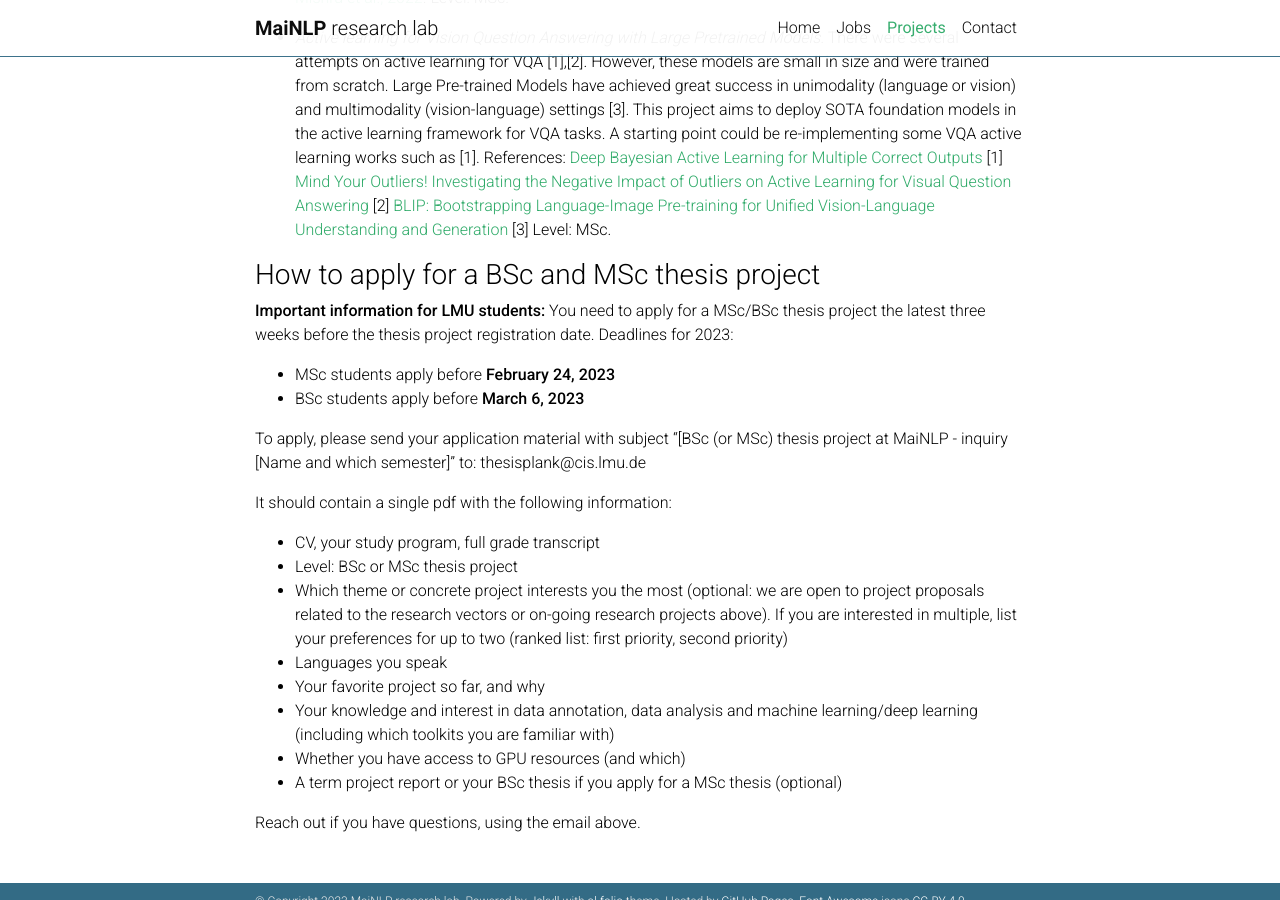
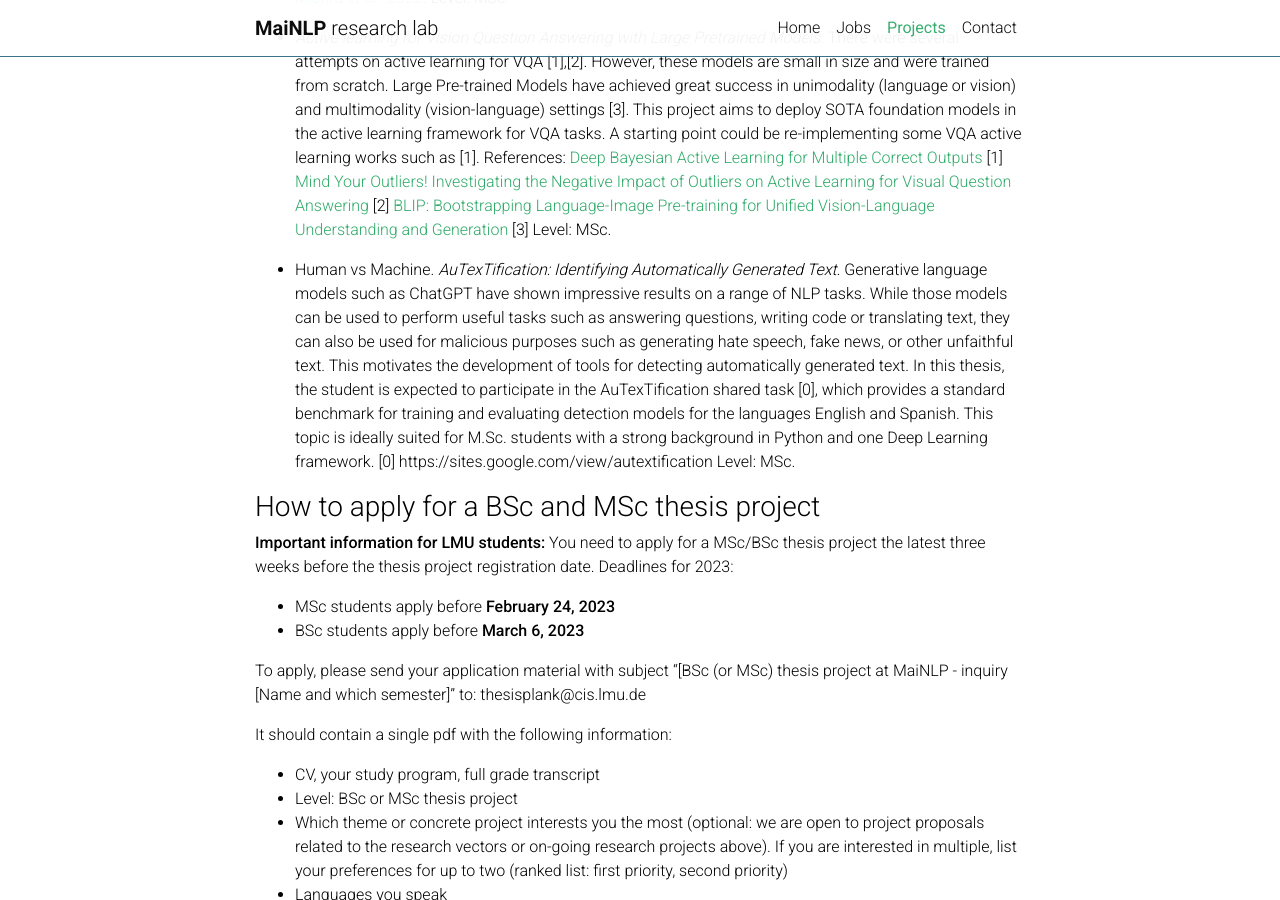
Before and after one commit to mainlp/mainlp.github.io, a Jekyll site: the page built from _pages/projects.md, in a window 1280 px wide and 900 px high, scrolled down 7139 px. Built offline with Jekyll 4.4.1, drawn with Linux system fonts in a browser that asks for light colours; emoji names are drawn with the system emoji font; comment, search, counter and statistics services are not loaded; a style sheet for code colours, icons or effects is not loaded.

Commit message:
Update projects.md

```diff
--- a/_pages/projects.md
+++ b/_pages/projects.md
@@ -154,14 +154,13 @@ Start with the CNN/DM dataset. Project can be extended to other genres and langu
 of Yes/No clues. Example: Q: Do you wanna crash on the couch? A: I gotta go home sometime. Indirect answers are natural in human dialogue, but very difficult for a conversational AI system. Build an NLP model that improves automatic understanding of indirect
 questions in English. Project can be extended to multlingual/transfer learning. Reference: [Louis et al., 2020](https://aclanthology.org/2020.emnlp-main.601/) and [Damgaard et al., 2021](https://aclanthology.org/2021.codi-main.1/)  Level: BSc or MSc.
 
-- *Does ChatGPT understand formal logic and common sense?* Problem Definition: Recent evidence has shown that large generative language models (GLMs) such as ChatGPT and you.com/chat fall short in logical reasoning. For example, “Mike’s mum had 4 kids; 3 of them are Luis, Drake, and Matilda. What is the name of the 4th kid?”, ChatGPT’s response was “It is not possible to determine the name of the fourth child without more information” [0]. In addition to this, we are interested common sense logic. For example, do GLMs find “John put a turkey into a fridge” more plausible than “John put an elephant into the fridge”? [1]. To this end, the task is to use existing datasets such as SemEval2020-Task-4 [2] and SNLI [3] for probing GLMs. Goal: The goal of this thesis is to get a better understanding of logic abilities of large GLMs by constructing an evaluation dataset and conducting a systematic comparison between different publicly available chatbots. Requirements: This thesis is ideal for students with prior knowledge in first order predicate logic and requires proficiency in Python and one Deep Learning Framework.
+- ~~*Does ChatGPT understand formal logic and common sense?*~~ Problem Definition: Recent evidence has shown that large generative language models (GLMs) such as ChatGPT and you.com/chat fall short in logical reasoning. For example, “Mike’s mum had 4 kids; 3 of them are Luis, Drake, and Matilda. What is the name of the 4th kid?”, ChatGPT’s response was “It is not possible to determine the name of the fourth child without more information” [0]. In addition to this, we are interested common sense logic. For example, do GLMs find “John put a turkey into a fridge” more plausible than “John put an elephant into the fridge”? [1]. To this end, the task is to use existing datasets such as SemEval2020-Task-4 [2] and SNLI [3] for probing GLMs. Goal: The goal of this thesis is to get a better understanding of logic abilities of large GLMs by constructing an evaluation dataset and conducting a systematic comparison between different publicly available chatbots. Requirements: This thesis is ideal for students with prior knowledge in first order predicate logic and requires proficiency in Python and one Deep Learning Framework.
 References:
 [0] https://arxiv.org/pdf/2302.03494.pdf
 [1] https://aclanthology.org/2020.semeval-1.39.pdf
 [2] https://github.com/wangcunxiang/SemEval2020-Task4-Commonsense-Validation-and-Explanation
 [3] https://nlp.stanford.edu/projects/snli/
 Level: BSc.
-
 
 
 ### V4: Human-centric Natural Language Understanding: Uncertainty, Perception, Vision (mostly MSc level)
@@ -184,6 +183,8 @@ References:
 [Deep Bayesian Active Learning for Multiple Correct Outputs](https://arxiv.org/abs/1912.01119) [1]
 [Mind Your Outliers! Investigating the Negative Impact of Outliers on Active Learning for Visual Question Answering](https://aclanthology.org/2021.acl-long.564.pdf) [2]
 [BLIP: Bootstrapping Language-Image Pre-training for Unified Vision-Language Understanding and Generation](https://arxiv.org/abs/2201.12086) [3] Level: MSc.
+
+- Human vs Machine. *AuTexTification: Identifying Automatically Generated Text.* Generative language models such as ChatGPT have shown impressive results on a range of NLP tasks. While those models can be used to perform useful tasks such as answering questions, writing code or translating text, they can also be used for malicious purposes such as generating hate speech, fake news, or other unfaithful text. This motivates the development of tools for detecting automatically generated text. In this thesis, the student is expected to participate in the AuTexTification shared task [0], which provides a standard benchmark for training and evaluating detection models for the languages English and Spanish. This topic is ideally suited for M.Sc. students with a strong background in Python and one Deep Learning framework. [0] https://sites.google.com/view/autextification Level: MSc.
 
 
 
```
